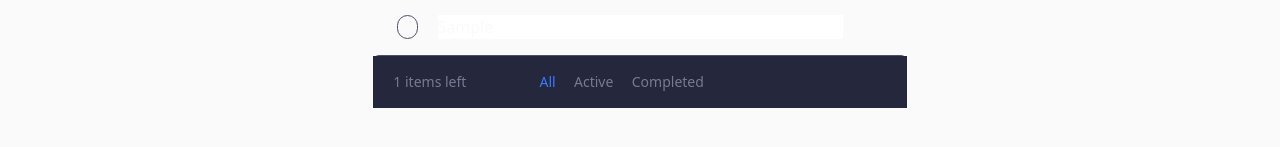
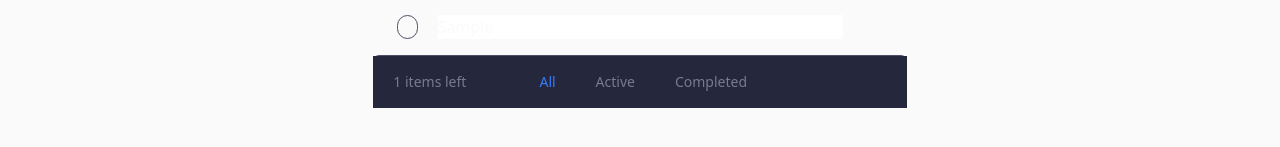
Before and after one commit to egeyil/to-do-app, a Next.js app: page / in a window 1280 px wide. Both pictures are taken after typing "Sample" into the empty fields and a click on the button 874 px from the left and 204 px from the top of the page. Shown: the part 269-416 px from the top of the page. Built offline with nearby package versions, Linux system fonts and the light colour scheme.

Commit message:
UI, code logic and state refactor

```diff
--- a/src/components/DesktopNavbar.tsx
+++ /dev/null
@@ -1,24 +0,0 @@
-"use client"
-import { Tabs } from "@components/Tabs";
-import { LeftItemsCounter } from "@components/ui/LeftItemsCounter";
-import { ClearCompleted } from "@components/ui/ClearCompleted";
-
-interface DesktopNavbarProps {
-  leftItems: number;
-  showClear: boolean;
-  clearCompleted: () => void;
-}
-
-export const DesktopNavbar = ({ leftItems, showClear, clearCompleted }: DesktopNavbarProps) => {
-  return (
-    <nav
-      className={"hidden sm:flex justify-between items-center gap-4 px-5 py-4 bg-dmVeryDarkDesaturatedBlue text-sm text-dmDarkGrayishBlue"}
-    >
-      <LeftItemsCounter leftItems={leftItems}/>
-      <div className={"hidden sm:flex w-2/6 justify-between gap-4"}>
-        <Tabs/>
-      </div>
-      <ClearCompleted clearCompleted={clearCompleted} showClear={showClear}/>
-    </nav>
-  );
-};
--- a/src/components/MobileNavbar.tsx
+++ /dev/null
@@ -1,12 +0,0 @@
-import { Tabs } from "@components/Tabs";
-import * as React from "react";
-
-export const MobileNavbar = () => {
-  return (
-    <nav
-      className={"text-sm bg-dmVeryDarkDesaturatedBlue mt-8 py-3.5 px-5 rounded flex sm:hidden w-full justify-center gap-9"}>
-      <Tabs/>
-    </nav>
-  )
-    ;
-};
--- a/src/components/Navbar.tsx
+++ b/src/components/Navbar.tsx
@@ -1,28 +1,37 @@
 "use client"
-import { MobileNavbar } from "@components/MobileNavbar";
-import { DesktopNavbar } from "@components/DesktopNavbar";
-import { useAppStore } from "@lib/store";
-import { useEffect, useState } from "react";
+import { useAppStore, useCompletedTodos } from "@lib/store";
+import { LeftItemsCounter } from "@components/ui/LeftItemsCounter";
+import { ClearCompleted } from "@components/ui/ClearCompleted";
+import { Tabs } from "@components/Tabs";
+import * as React from "react";
 
 export const Navbar = () => {
-  const todos = useAppStore((state) => state.todos);
+  const [todos, clearCompleted] = useAppStore((state) => [state.todos, state.clearCompleted]);
 
-  const clearCompleted = useAppStore((state) => state.clearCompleted);
-  const [showClear, setShowClear] = useState<boolean>(false);
-
-  useEffect(() => {
-    if (todos.filter((todo) => todo.checked).length > 0) setShowClear(true);
-    else setShowClear(false);
-  }, [todos]);
-
-  const leftItems = todos.filter((todo) => !todo.checked).length;
+  const completedTodos = todos.filter((todo) => todo.checked)
+  const incompleteTodos = todos.filter((todo) => !todo.checked);
 
   if (todos.length === 0) return null;
   else {
     return (
       <>
-        <DesktopNavbar clearCompleted={clearCompleted} showClear={showClear} leftItems={leftItems}/>
-        <MobileNavbar/>
+        {/*DESKTOP*/}
+        <section
+          className={"flex justify-between items-center gap-4 px-5 py-2 bg-dmVeryDarkDesaturatedBlue text-sm text-dmDarkGrayishBlue"}
+        >
+          <LeftItemsCounter leftItems={incompleteTodos.length}/>
+          <nav className={"hidden sm:flex w-2/6 justify-between gap-4"}>
+            <Tabs/>
+          </nav>
+          <ClearCompleted disabled={completedTodos.length === 0} clearCompleted={clearCompleted}
+                          showBtn={completedTodos.length !== 0}/>
+        </section>
+
+        {/*MOBILE*/}
+        <nav
+          className={"text-sm bg-dmVeryDarkDesaturatedBlue mt-8 py-3.5 px-5 rounded flex sm:hidden w-full justify-center gap-9"}>
+          <Tabs/>
+        </nav>
       </>
     );
   }
--- a/src/components/Tabs.tsx
+++ b/src/components/Tabs.tsx
@@ -1,16 +1,17 @@
 "use client"
 import { TabButton } from "@components/ui/TabButton";
-import { useAppStore } from "@lib/store";
+import { useAppStore, useCompletedTodos, useIncompleteTodos } from "@lib/store";
 
 export const Tabs = () => {
-  const currentTab = useAppStore((state) => state.tab);
-  const setTab = useAppStore((state) => state.setTab);
+  const [currentTab, setTab] = useAppStore((state) => [state.tab, state.setTab]);
+  const completed = useCompletedTodos();
+  const incomplete = useIncompleteTodos();
 
   return (
     <>
       <TabButton tabName={"All"} setTab={setTab} currentTab={currentTab}/>
-      <TabButton tabName={"Active"} setTab={setTab} currentTab={currentTab}/>
-      <TabButton tabName={"Completed"} setTab={setTab} currentTab={currentTab}/>
+      <TabButton tabName={"Active"} setTab={setTab} currentTab={currentTab} disabled={incomplete.length === 0}/>
+      <TabButton tabName={"Completed"} setTab={setTab} currentTab={currentTab} disabled={completed.length === 0}/>
     </>
   );
 };
--- a/src/components/TodoItem.tsx
+++ b/src/components/TodoItem.tsx
@@ -33,7 +33,6 @@ export const TodoItem = ({ todo }: { todo: TodoType }) => {
       }
       onSubmit={(e) => {
         e.preventDefault();
-        console.log("triggered");
         if (input !== "") {
           handleSubmit(e);
         }
--- a/src/components/TodoList.tsx
+++ b/src/components/TodoList.tsx
@@ -8,8 +8,9 @@ export const TodoList = () => {
 
   const filteredTodos = todos.filter((todo) => {
     if (currentTab === "All") return true;
-    if (currentTab === "Active") return !todo.checked;
-    if (currentTab === "Completed") return todo.checked;
+    else if (currentTab === "Active") return !todo.checked;
+    else if (currentTab === "Completed") return todo.checked;
+    else return false;
   });
 
   return (
--- /dev/null
+++ b/src/components/ui/Button.tsx
@@ -0,0 +1,20 @@
+import React from "react";
+
+interface ButtonProps {
+  children: React.ReactNode;
+  onClick: () => void;
+  disabled?: boolean;
+  className?: string;
+}
+
+export function Button({ children, onClick, disabled = false, className }: ButtonProps) {
+  return (
+    <button
+      className={`transition-opacity duration-300 px-3 py-2 ${disabled === true ? "hover:cursor-default" : "hover:cursor-pointer hover:text-primaryBrightBlue"} ${className}`}
+      onClick={onClick}
+      disabled={disabled}
+    >
+      {children}
+    </button>
+  );
+}
--- a/src/components/ui/ClearCompleted.tsx
+++ b/src/components/ui/ClearCompleted.tsx
@@ -1,15 +1,19 @@
-export function ClearCompleted({ clearCompleted, showClear }: {
+import { Button } from "@components/ui/Button";
+import React from "react";
+
+interface ClearCompletedProps {
   clearCompleted: () => void;
-  showClear: boolean;
-}) {
+  showBtn: boolean;
+}
+
+export function ClearCompleted({
+                                 clearCompleted,
+                                 showBtn,
+                                 disabled,
+                               }: ClearCompletedProps & Partial<React.ComponentProps<typeof Button>>) {
   return (
-    <button
-      className={`transition-opacity duration-300 ${
-        showClear ? "opacity-100" : "opacity-0"
-      }`}
-      onClick={clearCompleted}
-    >
+    <Button onClick={clearCompleted} disabled={disabled} className={`${showBtn ? "opacity-100" : "opacity-0"}`}>
       Clear Completed
-    </button>
+    </Button>
   );
 }
--- a/src/components/ui/LeftItemsCounter.tsx
+++ b/src/components/ui/LeftItemsCounter.tsx
@@ -1,5 +1,5 @@
 export function LeftItemsCounter({ leftItems }: { leftItems: number }) {
   return (
-    <h4>{leftItems} items left</h4>
+    <h4 className={"hover:cursor-default"}>{leftItems} items left</h4>
   );
 }
--- a/src/components/ui/TabButton.tsx
+++ b/src/components/ui/TabButton.tsx
@@ -4,16 +4,14 @@ interface TabButtonProps {
   tabName: Tab;
   currentTab: Tab;
   setTab: (tab: Tab) => void;
+  disabled?: boolean;
 }
 
-export const TabButton = ({ tabName, currentTab, setTab }: TabButtonProps) => {
+export const TabButton = ({ tabName, currentTab, setTab, disabled = false }: TabButtonProps) => {
   return (
     <button
-      className={`hover:text-primaryBrightBlue ${
-        currentTab === tabName
-          ? "text-primaryBrightBlue hover:text-primaryBrightBlue"
-          : ""
-      }`}
+      disabled={disabled}
+      className={`px-3 py-2 ${currentTab === tabName ? "text-primaryBrightBlue hover:text-primaryBrightBlue" : ""} ${disabled === false ? "hover:text-primaryBrightBlue" : "hover:cursor-default"}`}
       onClick={() => {
         setTab(tabName);
       }}
--- a/src/lib/store.ts
+++ b/src/lib/store.ts
@@ -13,6 +13,9 @@ interface AppState {
 
 export const useAppStore = create<AppState>()((set) => ({
   todos: [],
+  completedTodos: (state: AppState) => {
+    return state.todos.filter((todo) => todo.checked)
+  },
   addTodo: (todo: Todo) => set((state) => ({ todos: [...state.todos, todo] })),
   deleteTodo: (id: string) =>
     set((state) => ({ todos: state.todos.filter((todo) => todo.id !== id) })),
@@ -27,3 +30,7 @@ export const useAppStore = create<AppState>()((set) => ({
   clearCompleted: () =>
     set((state) => ({ todos: state.todos.filter((todo) => !todo.checked) })),
 }));
+
+export const useTodos = () => useAppStore((state) => state.todos);
+export const useCompletedTodos = () => useAppStore((state) => state.todos.filter((todo) => todo.checked));
+export const useIncompleteTodos = () => useAppStore((state) => state.todos.filter((todo) => !todo.checked));
```
